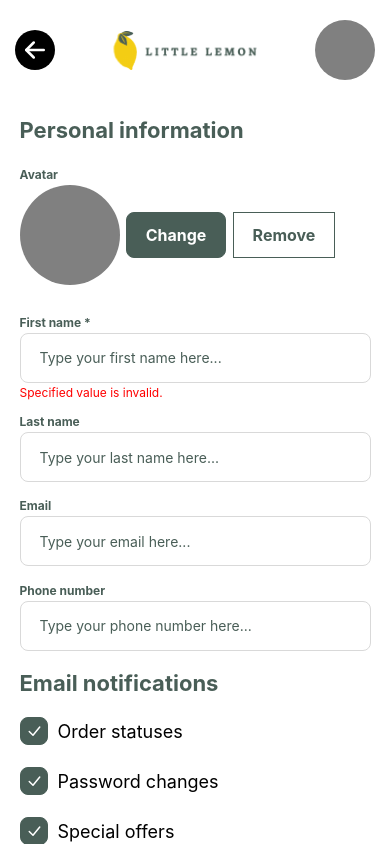
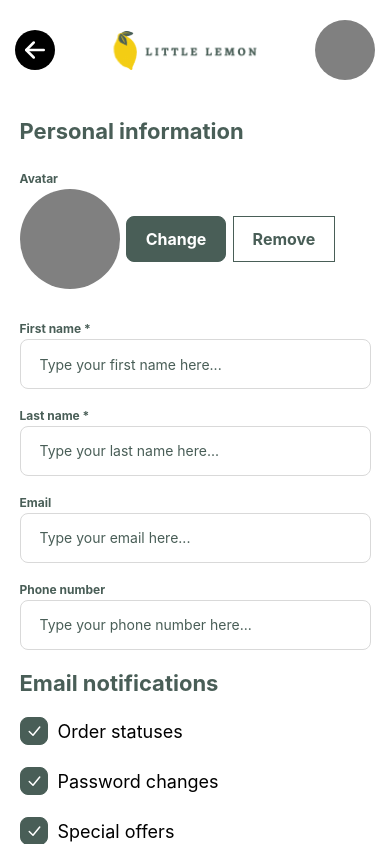
Before and after one commit to JureVidrih/little-lemon, a React Native app: screen / in a window 390 px wide. Built offline with nearby package versions, Linux system fonts and the light colour scheme.

Commit message:
Implement validateInitially prop for <Input />

```diff
--- a/components/base_components/Input.tsx
+++ b/components/base_components/Input.tsx
@@ -8,6 +8,7 @@ type InputProps = {
     value?: string,
     placeholder?: string,
     required?: boolean,
+    validateInitially?: boolean,
     invalidValueLabel?: string,
     onChangeText?: (arg0: string) => void,
     validate?: (arg0: string) => boolean
@@ -21,12 +22,13 @@ export default function({
     invalidValueLabel = "Specified value is invalid.",
     onChangeText,
     validate,
+    validateInitially = false,
     ...textInputProps
      }: InputProps) {
     const theme = useAppTheme();
 
     const [input, setInput] = useState(value ?? "");
-    const [inputValidity, setInputValidity] = useState((required === true ? validate?.(input) : null) ?? true);
+    const [inputValidity, setInputValidity] = useState((validateInitially === true && required === true ? validate?.(input) : null) ?? true);
 
     return (
         <View style={styles.container}>
--- a/screens/ProfileScreen.tsx
+++ b/screens/ProfileScreen.tsx
@@ -19,18 +19,21 @@ export default function App() {
             />
             <Input
             label="First name"
-            required={true}
             placeholder="Type your first name here..."
             maxLength={100}
             onChangeText={(newValue) => {  }}
-            validate={(newValue) => { return newValue.length != 0; }}
+            validate={(newValue) => { return newValue.length >= 2; }}
+            required={true}
+            validateInitially={false}
             inputMode="text" />
             <Input
             label="Last name"
             placeholder="Type your last name here..."
             maxLength={100}
             onChangeText={(newValue) => {  }}
-            validate={(newValue) => { return newValue.length != 0; }}
+            validate={(newValue) => { return newValue.length >= 2; }}
+            required={true}
+            validateInitially={false}
             invalidValueLabel="Provide a valid last name!"
             inputMode="text" />
             <Input
```
